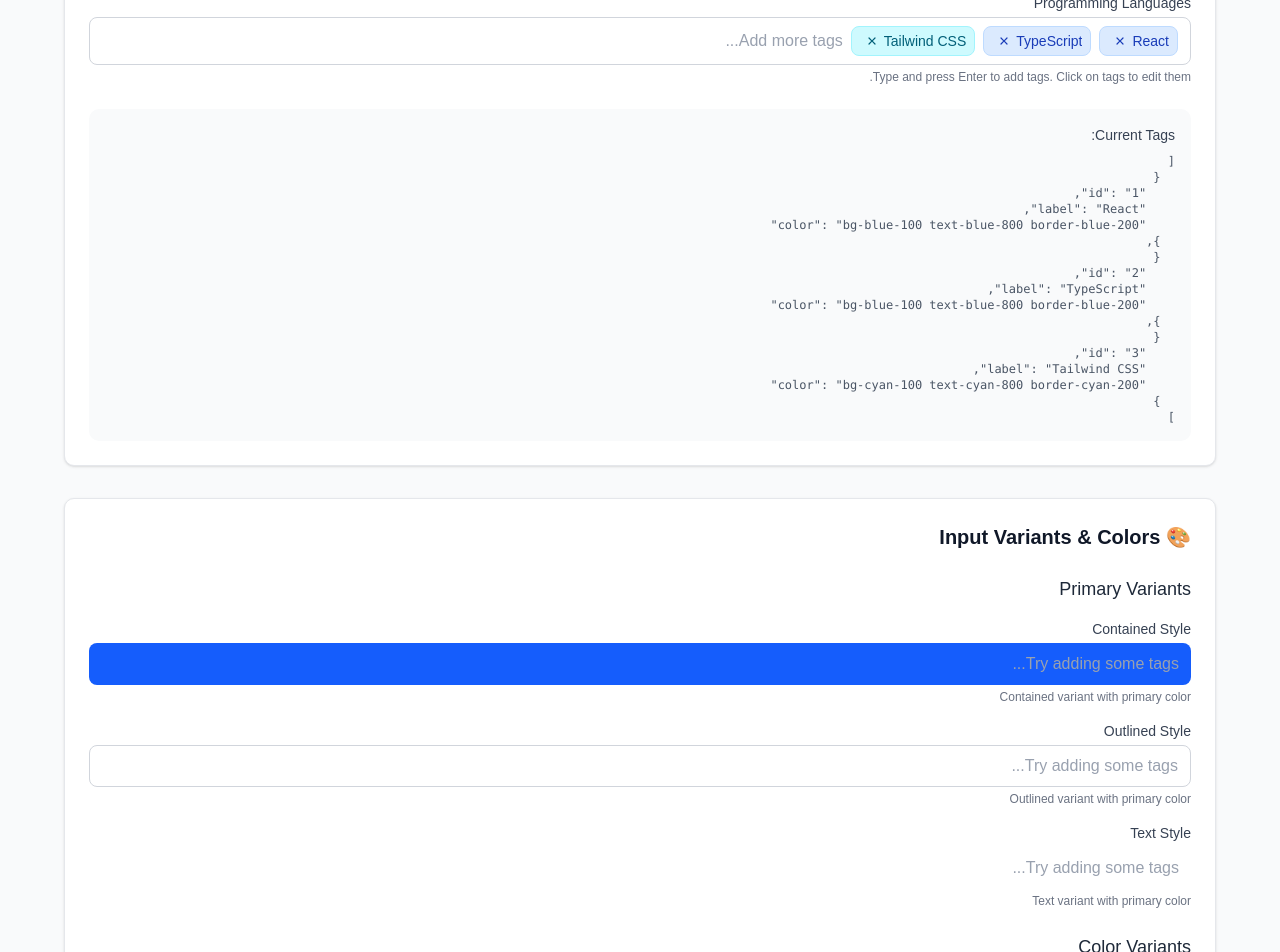
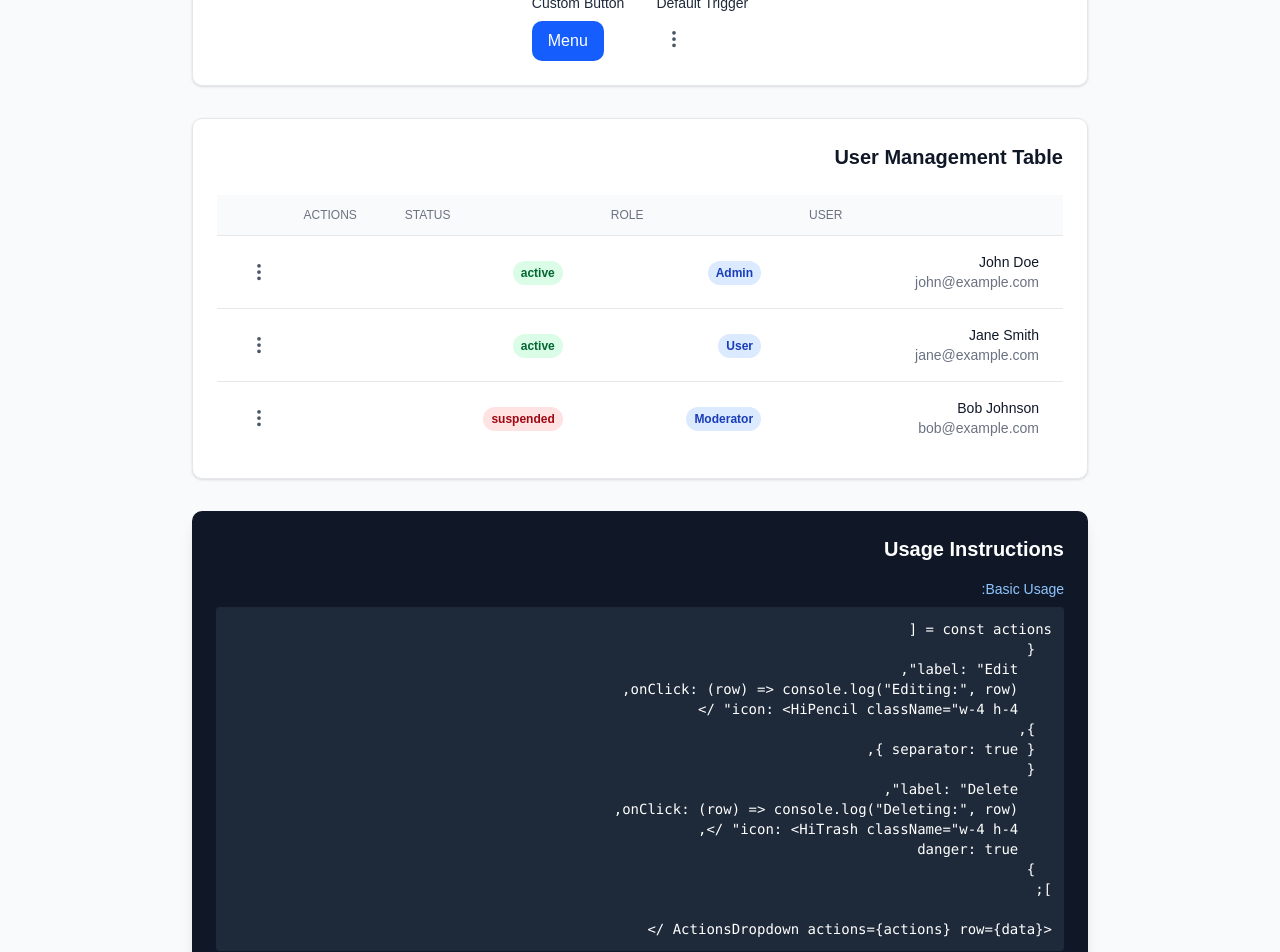
Before and after one commit to gholamreza-hasnzade/react-component-with-tailwind, a React (Vite) app: page / in a window 1280 px wide. Shown: the part 220-1172 px from the top of the page. Built offline with nearby package versions, Linux system fonts and the light colour scheme; a web font is replaced by a local one.

Commit message:
ActionsDropdownExample

```diff
--- a/src/App.tsx
+++ b/src/App.tsx
@@ -1,11 +1,13 @@
-import TagsInputExample from "./components/atoms/tagsInput/tagsInput.example";
-import { ToastContainer } from "./components/atoms/toast/ToastContainer";
+import ActionsDropdownExample from "./components/atoms/actionsDropdown/actionsDropdown.example";
+/* import TagsInputExample from "./components/atoms/tagsInput/tagsInput.example";
+ */import { ToastContainer } from "./components/atoms/toast/ToastContainer";
 
 function App() {
   return (
     <>
       <div className="w-full h-screen bg-gray-50 pb-60">
-        <TagsInputExample />
+       {/*  <TagsInputExample /> */}
+       <ActionsDropdownExample />
       </div>
       <ToastContainer position="top-right" maxToasts={5} />
     </>
--- /dev/null
+++ b/src/components/atoms/actionsDropdown/actionsDropdown.example.tsx
@@ -0,0 +1,185 @@
+import React, { useState } from "react";
+import { ActionsDropdown } from "./actionsDropdown";
+import { HiPencil, HiTrash, HiEye, HiStar, HiCog, HiUser } from "react-icons/hi";
+
+interface User {
+  id: string;
+  name: string;
+  email: string;
+  role: string;
+  status: 'active' | 'inactive' | 'suspended';
+}
+
+export const ActionsDropdownExample: React.FC = () => {
+  const [users, setUsers] = useState<User[]>([
+    { id: "1", name: "John Doe", email: "john@example.com", role: "Admin", status: "active" },
+    { id: "2", name: "Jane Smith", email: "jane@example.com", role: "User", status: "active" },
+    { id: "3", name: "Bob Johnson", email: "bob@example.com", role: "Moderator", status: "suspended" },
+  ]);
+
+  const [loadingAction, setLoadingAction] = useState<string | null>(null);
+
+  const getUserActions = (user: User) => [
+    {
+      label: "View Profile",
+      onClick: (row?: User) => alert(`Viewing profile for ${row?.name}`),
+      icon: <HiEye className="w-4 h-4" />,
+    },
+    {
+      label: "Edit User",
+      onClick: (row?: User) => alert(`Editing user ${row?.name}`),
+      icon: <HiPencil className="w-4 h-4" />,
+    },
+    { separator: true as const },
+    {
+      label: "Suspend User",
+      onClick: (row?: User) => alert(`Suspending user ${row?.name}`),
+      icon: <HiUser className="w-4 h-4" />,
+      disabled: user.status === "suspended",
+    },
+    {
+      label: "Delete User",
+      onClick: (row?: User) => {
+        if (confirm(`Delete ${row?.name}?`)) {
+          setUsers(prev => prev.filter(u => u.id !== row?.id));
+        }
+      },
+      icon: <HiTrash className="w-4 h-4" />,
+      danger: true,
+    },
+  ];
+
+  const getBasicActions = () => [
+    {
+      label: "Quick Action",
+      onClick: () => alert("Quick action executed!"),
+      icon: <HiStar className="w-4 h-4" />,
+    },
+    {
+      label: "Loading Action",
+      onClick: async () => {
+        setLoadingAction("loading");
+        await new Promise(resolve => setTimeout(resolve, 2000));
+        alert("Loading action completed!");
+        setLoadingAction(null);
+      },
+      icon: <HiCog className="w-4 h-4" />,
+      loading: loadingAction === "loading",
+    },
+    { separator: true as const },
+    {
+      label: "Disabled Action",
+      onClick: () => {},
+      icon: <HiStar className="w-4 h-4" />,
+      disabled: true,
+    },
+  ];
+
+  return (
+    <div className="min-h-screen bg-gray-50 p-6">
+      <div className="max-w-4xl mx-auto space-y-8">
+        <div className="text-center">
+          <h1 className="text-3xl font-bold text-gray-900 mb-4">
+            ActionsDropdown Component Examples
+          </h1>
+          <p className="text-lg text-gray-600">
+            A comprehensive showcase of the ActionsDropdown component
+          </p>
+        </div>
+
+        <div className="bg-white rounded-lg shadow-sm border border-gray-200 p-6">
+          <h2 className="text-xl font-semibold text-gray-900 mb-6">Basic Examples</h2>
+          <div className="flex justify-center space-x-8">
+            <div className="text-center">
+              <h3 className="text-sm font-medium text-gray-800 mb-2">Default Trigger</h3>
+              <ActionsDropdown actions={getBasicActions()} />
+            </div>
+            <div className="text-center">
+              <h3 className="text-sm font-medium text-gray-800 mb-2">Custom Button</h3>
+              <ActionsDropdown
+                actions={getBasicActions()}
+                trigger={
+                  <button className="px-4 py-2 bg-blue-600 text-white rounded-lg hover:bg-blue-700">
+                    Menu
+                  </button>
+                }
+              />
+            </div>
+          </div>
+        </div>
+
+        <div className="bg-white rounded-lg shadow-sm border border-gray-200 p-6">
+          <h2 className="text-xl font-semibold text-gray-900 mb-6">User Management Table</h2>
+          <div className="overflow-x-auto">
+            <table className="min-w-full divide-y divide-gray-200">
+              <thead className="bg-gray-50">
+                <tr>
+                  <th className="px-6 py-3 text-left text-xs font-medium text-gray-500 uppercase">User</th>
+                  <th className="px-6 py-3 text-left text-xs font-medium text-gray-500 uppercase">Role</th>
+                  <th className="px-6 py-3 text-left text-xs font-medium text-gray-500 uppercase">Status</th>
+                  <th className="px-6 py-3 text-right text-xs font-medium text-gray-500 uppercase">Actions</th>
+                </tr>
+              </thead>
+              <tbody className="bg-white divide-y divide-gray-200">
+                {users.map((user) => (
+                  <tr key={user.id} className="hover:bg-gray-50">
+                    <td className="px-6 py-4">
+                      <div>
+                        <div className="text-sm font-medium text-gray-900">{user.name}</div>
+                        <div className="text-sm text-gray-500">{user.email}</div>
+                      </div>
+                    </td>
+                    <td className="px-6 py-4">
+                      <span className="inline-flex px-2 py-1 text-xs font-semibold rounded-full bg-blue-100 text-blue-800">
+                        {user.role}
+                      </span>
+                    </td>
+                    <td className="px-6 py-4">
+                      <span className={`inline-flex px-2 py-1 text-xs font-semibold rounded-full ${
+                        user.status === 'active' ? 'bg-green-100 text-green-800' : 'bg-red-100 text-red-800'
+                      }`}>
+                        {user.status}
+                      </span>
+                    </td>
+                    <td className="px-6 py-4 text-right">
+                      <ActionsDropdown actions={getUserActions(user)} row={user} />
+                    </td>
+                  </tr>
+                ))}
+              </tbody>
+            </table>
+          </div>
+        </div>
+
+        <div className="bg-gray-900 rounded-lg shadow-lg p-6 text-white">
+          <h2 className="text-xl font-semibold mb-4">Usage Instructions</h2>
+          <div className="space-y-4 text-sm">
+            <div>
+              <h3 className="font-medium text-blue-300 mb-2">Basic Usage:</h3>
+              <pre className="bg-gray-800 p-3 rounded overflow-x-auto">
+{`const actions = [
+  {
+    label: "Edit",
+    onClick: (row) => console.log("Editing:", row),
+    icon: <HiPencil className="w-4 h-4" />
+  },
+  { separator: true },
+  {
+    label: "Delete",
+    onClick: (row) => console.log("Deleting:", row),
+    icon: <HiTrash className="w-4 h-4" />,
+    danger: true
+  }
+];
+
+<ActionsDropdown actions={actions} row={data} />`}
+              </pre>
+            </div>
+          </div>
+        </div>
+      </div>
+    </div>
+  );
+};
+
+export default ActionsDropdownExample;
--- a/src/components/atoms/avatar/avatar.tsx
+++ b/src/components/atoms/avatar/avatar.tsx
@@ -121,7 +121,6 @@
   className,
   shadow = false,
   border = false,
-  // New features
   status,
   statusPosition = "bottom-right",
   badge,
```
